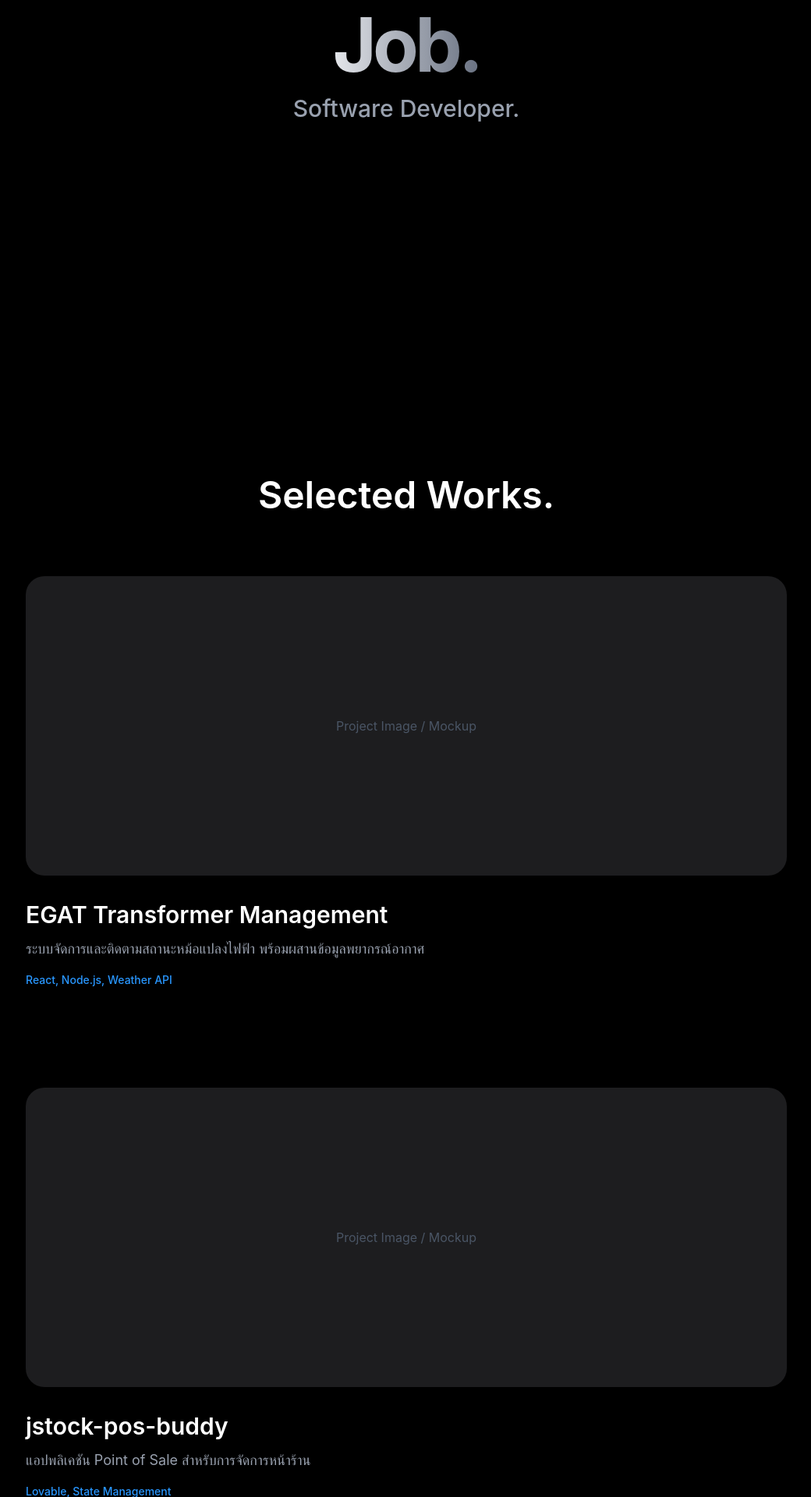
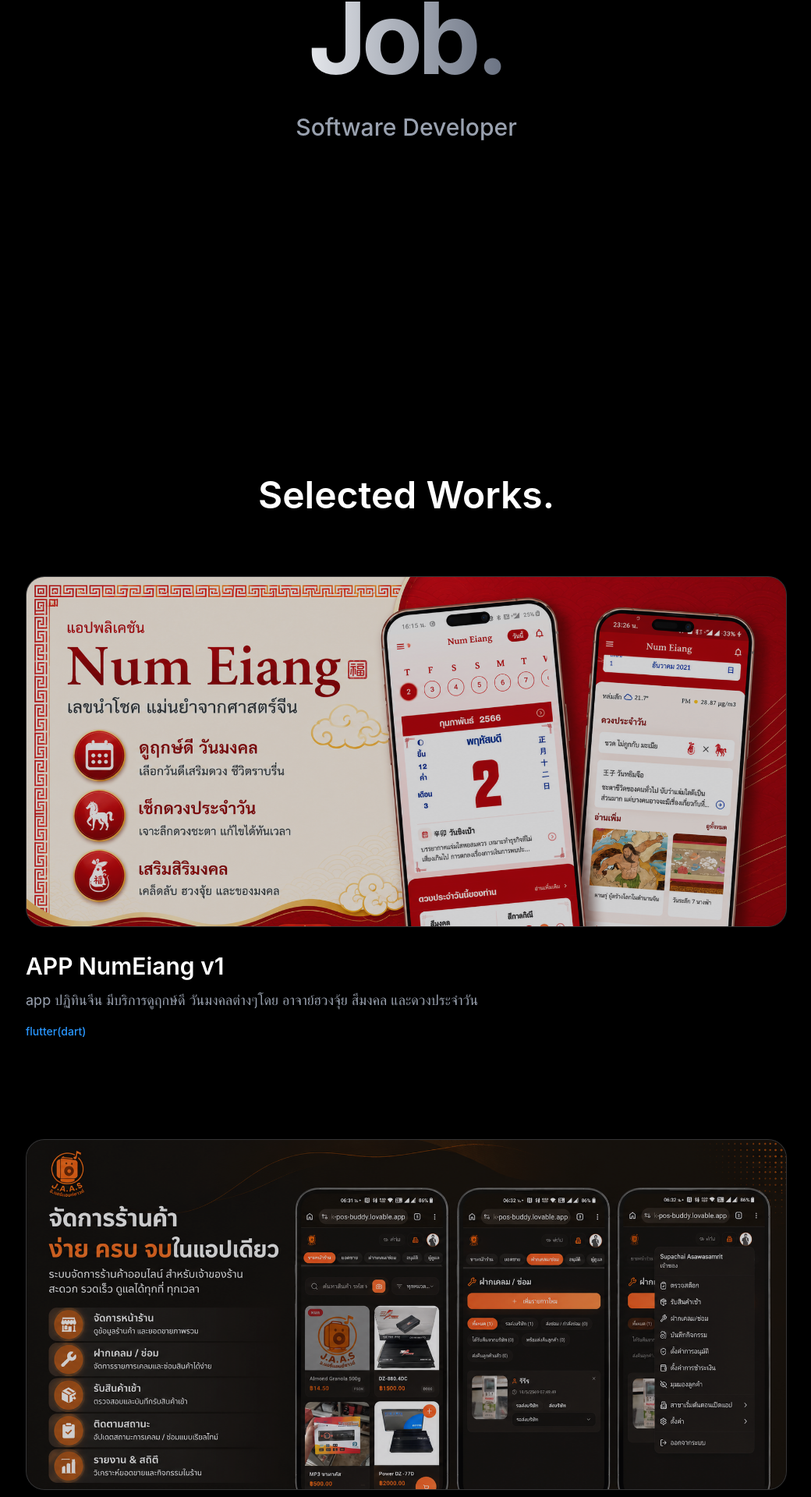
Before and after one commit to jopjop321/portfolio, a React app: page / in a window 1280 px wide. Shown: the part 317-2237 px from the top of the page at 78% size, without its empty margins (119-1159 px from the left). Built offline with nearby package versions, Linux system fonts and the light colour scheme; the HTML template or start-up script is replaced by a standard one.

Commit message:
numeiang and jstockpos

```diff
--- a/src/App.jsx
+++ b/src/App.jsx
@@ -10,7 +10,7 @@
     transition={{
       duration: 1,
       delay: delay,
-      ease: [0.16, 1, 0.3, 1] // ค่า Easing ที่ให้ความรู้สึกเหมือนเว็บ Apple
+      ease: [0.16, 1, 0.3, 1]
     }}
   >
     {children}
@@ -18,24 +18,28 @@
 );
 
 function App() {
+  // ข้อมูลผลงาน (อัปเดตใส่ชื่อไฟล์รูปภาพแล้ว)
   const projects = [
     {
       id: 1,
-      title: "EGAT Transformer Management",
-      description: "ระบบจัดการและติดตามสถานะหม้อแปลงไฟฟ้า พร้อมผสานข้อมูลพยากรณ์อากาศ",
-      tech: "React, Node.js, Weather API",
+      title: "APP NumEiang v1",
+      description: "app ปฏิทินจีน มีบริการดูฤกษ์ดี วันมงคลต่างๆโดย อาจาย์ฮวงจุ้ย สีมงคล และดวงประจำวัน",
+      tech: "flutter(dart)",
+      image: "/numeiang.png" // ต้องนำรูปชื่อนี้ไปใส่ในโฟลเดอร์ public
     },
     {
       id: 2,
-      title: "jstock-pos-buddy",
-      description: "แอปพลิเคชัน Point of Sale สำหรับการจัดการหน้าร้าน",
-      tech: "Lovable, State Management",
+      title: "jstockpos",
+      description: "เว็ป Point of Sale สำหรับการจัดการหน้าร้าน ใช้ภายในองกรค์",
+      tech: "Lovable, GPT-4 , Claude, Tailwind CSS, React, Vite",
+      image: "/่jstockpos.png" // ต้องนำรูปชื่อนี้ไปใส่ในโฟลเดอร์ public
     },
     {
       id: 3,
       title: "Geoinformatics & Carbon Footprint",
       description: "งานวิเคราะห์ข้อมูลเชิงพื้นที่และประเมินคาร์บอนฟุตพรินต์",
       tech: "GIS, Spatial Data, Python",
+      image: "/geo.png" // ต้องนำรูปชื่อนี้ไปใส่ในโฟลเดอร์ public
     }
   ];
 
@@ -47,13 +51,13 @@
       {/* Hero Section */}
       <section className="h-screen flex flex-col justify-center items-center text-center px-6">
         <FadeUp>
-          <h1 className="text-6xl md:text-8xl font-bold tracking-tighter mb-4 text-transparent bg-clip-text bg-gradient-to-r from-gray-200 to-gray-500">
+          <h1 className="text-6xl md:text-9xl font-bold tracking-tighter mb-4 text-transparent bg-clip-text bg-gradient-to-r from-gray-200 to-gray-500">
             Job.
           </h1>
         </FadeUp>
         <FadeUp delay={0.2}>
-          <p className="text-xl md:text-3xl text-gray-400 font-medium max-w-2xl">
-            Software Developer.
+          <p className="text-xl md:text-3xl text-gray-400 font-medium max-w-2xl mt-4">
+            Software Developer  <br className="md:hidden" />
           </p>
         </FadeUp>
       </section>
@@ -70,9 +74,19 @@
           {projects.map((project) => (
             <FadeUp key={project.id}>
               <div className="group cursor-pointer">
-                {/* พื้นที่สำหรับใส่รูปภาพโปรเจกต์ */}
-                <div className="w-full h-64 md:h-96 bg-apple-dark rounded-3xl mb-8 flex items-center justify-center overflow-hidden transition-transform duration-700 group-hover:scale-[1.02]">
-                  <span className="text-gray-600">Project Image / Mockup</span>
+                {/* พื้นที่สำหรับแสดงรูปภาพโปรเจกต์ */}
+                <div className="w-full h-64 md:h-[450px] bg-apple-dark rounded-3xl mb-8 overflow-hidden transition-transform duration-700 group-hover:scale-[1.02] border border-white/10 shadow-2xl">
+                  {/* เปลี่ยนเป็นใช้แท็ก img เพื่อแสดงรูป */}
+                  <img
+                    src={project.image}
+                    alt={project.title}
+                    className="w-full h-full object-cover object-top opacity-80 group-hover:opacity-100 transition-opacity duration-500"
+                    // กรณีหารูปไม่เจอจะแสดงกล่องสีดำแทน
+                    onError={(e) => {
+                      e.target.style.display = 'none';
+                      e.target.parentElement.innerHTML = '<div class="w-full h-full flex items-center justify-center text-gray-600">Please add image to public folder</div>';
+                    }}
+                  />
                 </div>
                 <h3 className="text-3xl font-semibold mb-3">{project.title}</h3>
                 <p className="text-gray-400 text-lg mb-4">{project.description}</p>
@@ -83,8 +97,43 @@
         </div>
       </section>
 
+      {/* About Section */}
+      <section id="about" className="py-32 px-6 max-w-3xl mx-auto text-center">
+        <FadeUp>
+          <h2 className="text-4xl md:text-5xl font-semibold mb-12">About.</h2>
+        </FadeUp>
+        <FadeUp delay={0.2}>
+          <p className="text-xl md:text-2xl text-gray-300 leading-relaxed mb-8 font-light">
+            สวัสดีครับ ผม <strong className="text-white font-semibold">Job</strong> <br/>
+            บัณฑิตจากมหาวิทยาลัยบูรพา ผู้หลงใหลในการผสานโลกของการเขียนโปรแกรมเข้ากับข้อมูลเชิงพื้นที่ (Geoinformatics)
+          </p>
+          <p className="text-lg text-gray-400 leading-relaxed mb-8">
+            ประสบการณ์ที่ผ่านมาของผมครอบคลุมตั้งแต่การพัฒนาระบบดิจิทัลเพื่อการจัดการหม้อแปลงไฟฟ้าให้กับหน่วยงานระดับประเทศอย่าง PEA และ EGAT ไปจนถึงการสร้างแอปพลิเคชันยุคใหม่ด้วยเครื่องมืออย่าง Lovable, React และ Python เพื่อเปลี่ยนข้อมูลซับซ้อนให้กลายเป็นระบบที่ใช้งานได้จริงและตอบโจทย์ธุรกิจ
+          </p>
+          <p className="text-lg text-gray-500 leading-relaxed">
+            นอกจากการหมกมุ่นอยู่กับโค้ดและการออกแบบระบบแล้ว เวลาว่างผมยังสนุกกับการทดลองทำอาหารเมนูใหม่ๆ สไตล์ญี่ปุ่นและไทยเพื่อรีเฟรชตัวเองอีกด้วยครับ
+          </p>
+        </FadeUp>
+      </section>
+
+      {/* Contact Section */}
+      <section id="contact" className="py-32 px-6 max-w-xl mx-auto text-center border-t border-white/10">
+        <FadeUp>
+          <h2 className="text-4xl font-semibold mb-8">Let's Connect.</h2>
+          <p className="text-gray-400 mb-10">
+            สนใจพูดคุยเรื่องเทคโนโลยี แลกเปลี่ยนไอเดีย หรือมีโปรเจกต์ที่อยากร่วมงานกัน สามารถติดต่อผมได้เลยครับ
+          </p>
+          <a
+            href="mailto:your.email@example.com"
+            className="inline-block bg-white text-black font-semibold px-8 py-4 rounded-full hover:scale-105 transition-transform duration-300"
+          >
+            Say Hello
+          </a>
+        </FadeUp>
+      </section>
+
       {/* Footer */}
-      <footer className="py-12 text-center text-gray-500 text-sm">
+      <footer className="py-12 text-center text-gray-600 text-sm border-t border-white/5 mt-20">
         <FadeUp>
           <p>© 2026 Job. All rights reserved.</p>
         </FadeUp>
```
Also changed, not shown: public/numeiang.png (added), public/่jstockpos.png (added).
